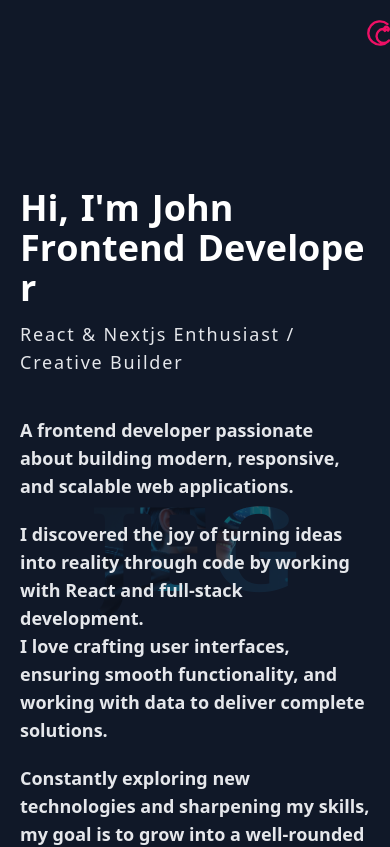
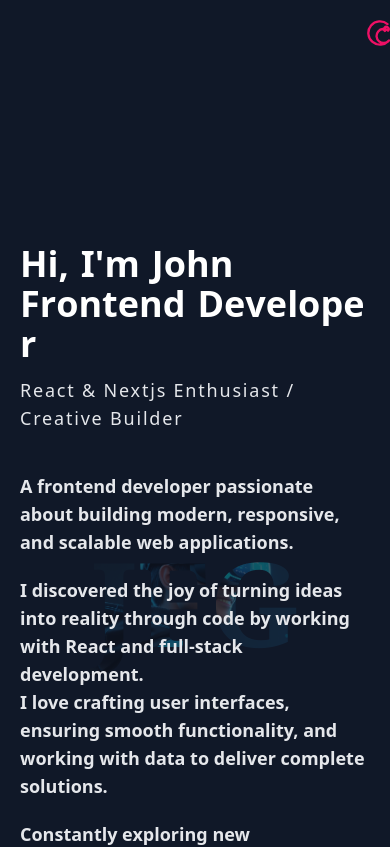
Before and after one commit to jfgarcia0911/jf-portfolio-nextjs, a Next.js app: page / in a window 390 px wide. Shown: the part 720-1567 px from the top of the page. Built offline with nearby package versions, Linux system fonts and the light colour scheme.

Commit message:
style: add vertical padding to About section

```diff
--- a/components/layout/About.jsx
+++ b/components/layout/About.jsx
@@ -8,7 +8,7 @@ export default function About({ isDarkMode }) {
 			id="about"
 			className={`relative min-h-screen flex items-center justify-center ${textColor}`}
 		>
-			<div className=" w-7xl mx-5 md:mx-20  flex flex-col lg:flex-row items-center justify-between space-y-10 z-10">
+			<div className=" w-7xl mx-5 md:mx-20  flex flex-col lg:flex-row items-center justify-between space-y-10 py-30 z-10">
 				<motion.div
 					initial={{ y: -100, opacity: 0 }}
 					whileInView={{ y: 0, opacity: 1 }}
```
